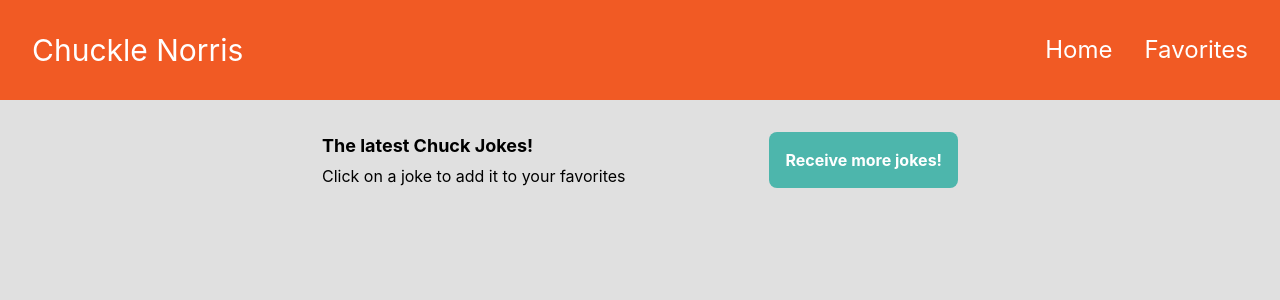
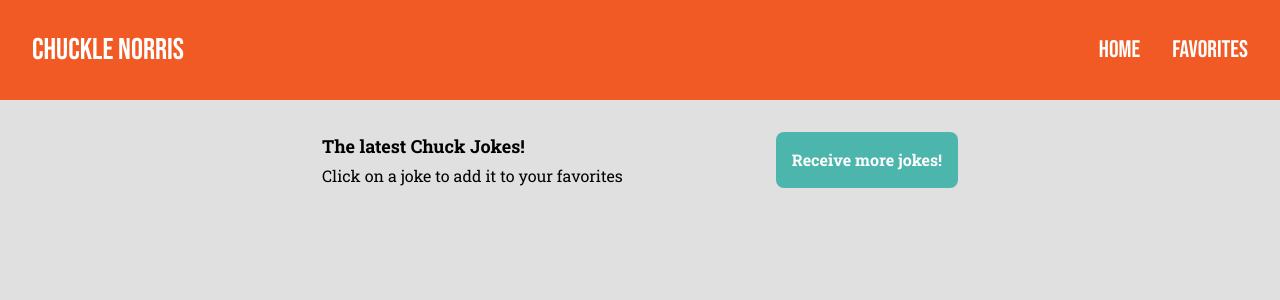
Before and after one commit to DewitteRuben/chuckle-norris, a React (Create React App) app: page / in a window 1280 px wide. Shown: the top 300 px of the page. Built offline with nearby package versions, Linux system fonts and the light colour scheme; no server answers.

Commit message:
chore: add new font and styling

```diff
--- a/public/index.html
+++ b/public/index.html
@@ -8,6 +8,16 @@
     <meta
       name="description"
       content="Web site created using create-react-app"
+    />
+    <link rel="preconnect" href="https://fonts.googleapis.com" />
+    <link rel="preconnect" href="https://fonts.gstatic.com" crossorigin />
+    <link
+      href="https://fonts.googleapis.com/css2?family=Bebas+Neue&display=swap"
+      rel="stylesheet"
+    />
+    <link
+      href="https://fonts.googleapis.com/css2?family=Roboto+Slab:wght@100..900&display=swap"
+      rel="stylesheet"
     />
     <link rel="apple-touch-icon" href="%PUBLIC_URL%/logo192.png" />
     <!--
--- a/src/index.css
+++ b/src/index.css
@@ -3,20 +3,18 @@
 @tailwind utilities;
 
 body {
-  margin: 0;
-  font-family: -apple-system, BlinkMacSystemFont, "Segoe UI", "Roboto", "Oxygen",
-    "Ubuntu", "Cantarell", "Fira Sans", "Droid Sans", "Helvetica Neue",
-    sans-serif;
+  @apply m-0 bg-[#e0e0e0];
+  font-family: "Roboto Slab", "Segoe UI", "Roboto", "Oxygen", "Ubuntu",
+    "Cantarell", "Fira Sans", "Droid Sans", "Helvetica Neue", serif;
   -webkit-font-smoothing: antialiased;
   -moz-osx-font-smoothing: grayscale;
-  background-color: #e0e0e0;
+}
+
+nav {
+  font-family: "Bebas Neue", "Segoe UI", "Roboto", "Oxygen", "Ubuntu",
+    "Cantarell", "Fira Sans", "Droid Sans", "Helvetica Neue", sans-serif;
 }
 
 h2 {
   @apply text-lg font-bold mb-1;
 }
-
-code {
-  font-family: source-code-pro, Menlo, Monaco, Consolas, "Courier New",
-    monospace;
-}
```
